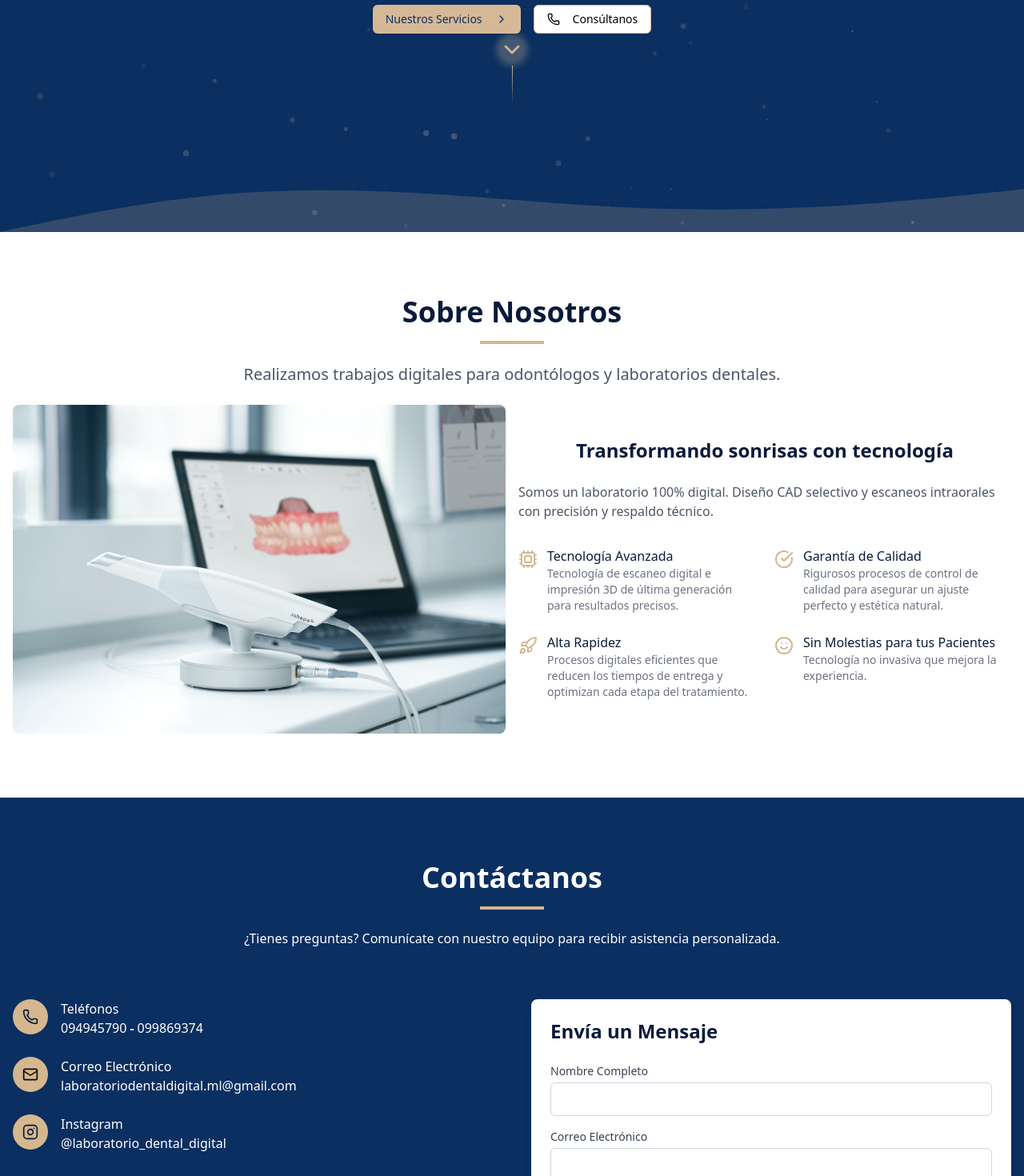
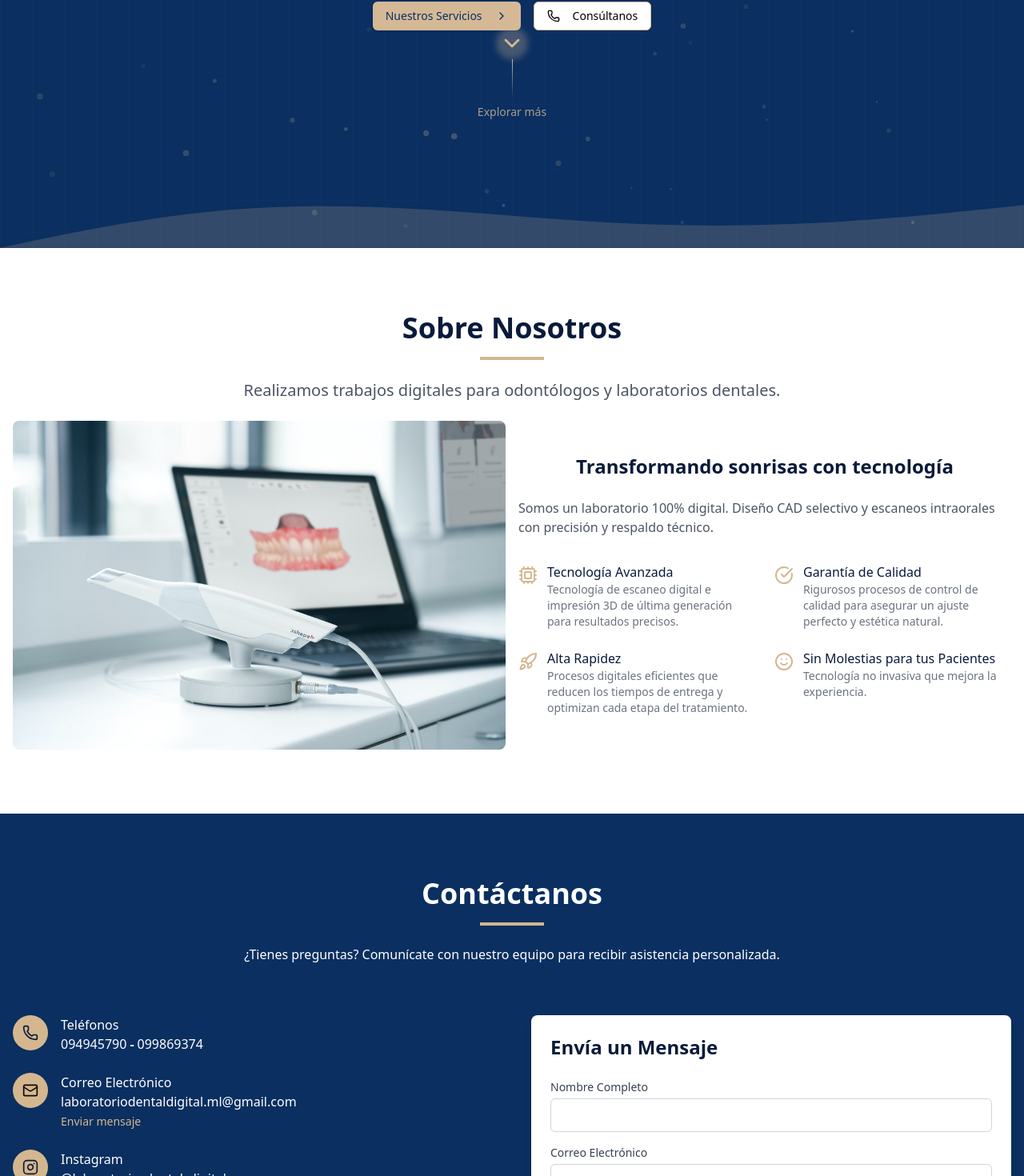
Before and after one commit to LucioSchiavoni/dentallab, a React (Vite) app: page / in a window 1280 px wide. Shown: the part 510-1980 px from the top of the page at 80% size. Built offline with nearby package versions, Linux system fonts and the light colour scheme; what @heroui/system would draw is missing.

Commit message:
fix(): Accesibilidad y redireccion de correo

```diff
--- a/src/components/Contact.tsx
+++ b/src/components/Contact.tsx
@@ -107,13 +107,16 @@ export default function Contacto() {
   </div>
   <div>
     <h4 className="font-medium text-white">Correo Electrónico</h4>
+
+    <p className="text-white select-all">
+      laboratoriodentaldigital.ml@gmail.com
+    </p>
+
     <a
-  href="https://mail.google.com/mail/?view=cm&fs=1&to=laboratoriodentaldigital.ml@gmail.com&su=Consulta&body=Hola, quiero hacer una consulta."
-  target="_blank"
-  rel="noopener noreferrer"
-  className="text-white hover:underline"
+      href="mailto:laboratoriodentaldigital.ml@gmail.com?subject=Consulta&body=Hola, quiero hacer una consulta."
+      className="text-sm text-gold hover:underline"
     >
-laboratoriodentaldigital.ml@gmail.com
+      Enviar mensaje
     </a>
   </div>
 </div>
@@ -175,7 +178,7 @@ laboratoriodentaldigital.ml@gmail.com
                   />
                 </div>
                 <div>
-                  <label htmlFor="email" className="block text-sm font-medium text-gray-700 mb-1">
+                  <label htmlFor="from_email" className="block text-sm font-medium text-gray-700 mb-1">
                     Correo Electrónico
                   </label>
                   <input
@@ -189,7 +192,7 @@ laboratoriodentaldigital.ml@gmail.com
                   />
                 </div>
                 <div>
-                  <label htmlFor="phone" className="block text-sm font-medium text-gray-700 mb-1">
+                  <label htmlFor="from_phone" className="block text-sm font-medium text-gray-700 mb-1">
                     Número de Teléfono
                   </label>
                   <input
@@ -207,7 +210,7 @@ laboratoriodentaldigital.ml@gmail.com
                   )}
                 </div>
                 <div>
-                  <label htmlFor="mensaje" className="block text-sm font-medium text-gray-700 mb-1">
+                  <label htmlFor="message" className="block text-sm font-medium text-gray-700 mb-1">
                     Tu Mensaje
                   </label>
                   <textarea
--- a/src/components/Hero.tsx
+++ b/src/components/Hero.tsx
@@ -5,7 +5,7 @@ import { FlipWordsDemo } from "./animation/FlipWordsComponent"
 import { Button } from "./ui/button"
 import { ChevronRight, Phone, ChevronDown } from "lucide-react"
 import { Link } from "react-router-dom"
-import logoSvg from '../assets/logo-dental.svg'
+import logoSvg from "../assets/logo-dental.svg"
 import { ParticleBackground } from "./animation/ParticleBackground"
 
 export function Hero() {
@@ -80,7 +80,6 @@ export function Hero() {
             <h1 className="bg-gradient-to-r from-[#d5b997] via-gold to-white bg-clip-text text-5xl pb-4 font-bold text-transparent md:text-6xl lg:text-7xl">
               Digital Dental Lab
             </h1>
-
             <div className="flex flex-col items-center justify-center">
               <div className="flex flex-col sm:flex-row items-center justify-center gap-1">
                 <span className="font-semibold text-white text-xl md:text-2xl">Nos enfocamos en</span>
@@ -102,7 +101,6 @@ export function Hero() {
                 <ChevronRight className="ml-2 h-4 w-4 transition-transform group-hover:translate-x-1" />
               </Button>
             </Link>
-
             <Button
               variant="outline"
               className="border-[#d5b997] bg-white text-black hover:bg-[#d5b997]/10 hover:text-gold"
@@ -115,7 +113,6 @@ export function Hero() {
         </div>
       </div>
 
-      {/* Scroll Indicator */}
       <div className="relative z-20 flex justify-center mb-8">
         <motion.button
           onClick={scrollToNextSection}
@@ -123,6 +120,7 @@ export function Hero() {
           initial={{ opacity: 0, y: -20 }}
           animate={{ opacity: 1, y: 0 }}
           transition={{ delay: 2, duration: 0.5 }}
+          aria-label="Desplazarse hacia abajo para ver más contenido"
         >
           <div className="flex flex-col items-center">
             <motion.div
@@ -139,10 +137,11 @@ export function Hero() {
             </motion.div>
             <div className="h-12 w-[1px] bg-gradient-to-b from-[#d5b997] to-transparent mt-1 group-hover:h-16 transition-all duration-300"></div>
           </div>
+          <span className="text-[#d5b997] text-sm font-medium mt-2 opacity-80 group-hover:opacity-100 transition-opacity">
+            Explorar más
+          </span>
         </motion.button>
       </div>
-
-      {/* Bottom wave with animation */}
       <motion.div
         initial={{ y: 100, opacity: 0 }}
         animate={{ y: 0, opacity: 1 }}
--- a/src/components/navbar.tsx
+++ b/src/components/navbar.tsx
@@ -55,7 +55,7 @@ export default function Navbar() {
         </div>
 
         {/* Mobile Menu Button */}
-        <button className="md:hidden" onClick={() => setIsMenuOpen(!isMenuOpen)}>
+        <button className="md:hidden mr-2" onClick={() => setIsMenuOpen(!isMenuOpen)}>
           {isMenuOpen
             ? <X size={24} className={isScrolled ? "text-navy-blue" : "text-white"} />
             : <Menu size={24} className={isScrolled ? "text-navy-blue" : "text-white"} />}
```
Lines whose indentation alone changed are shown as unchanged.
